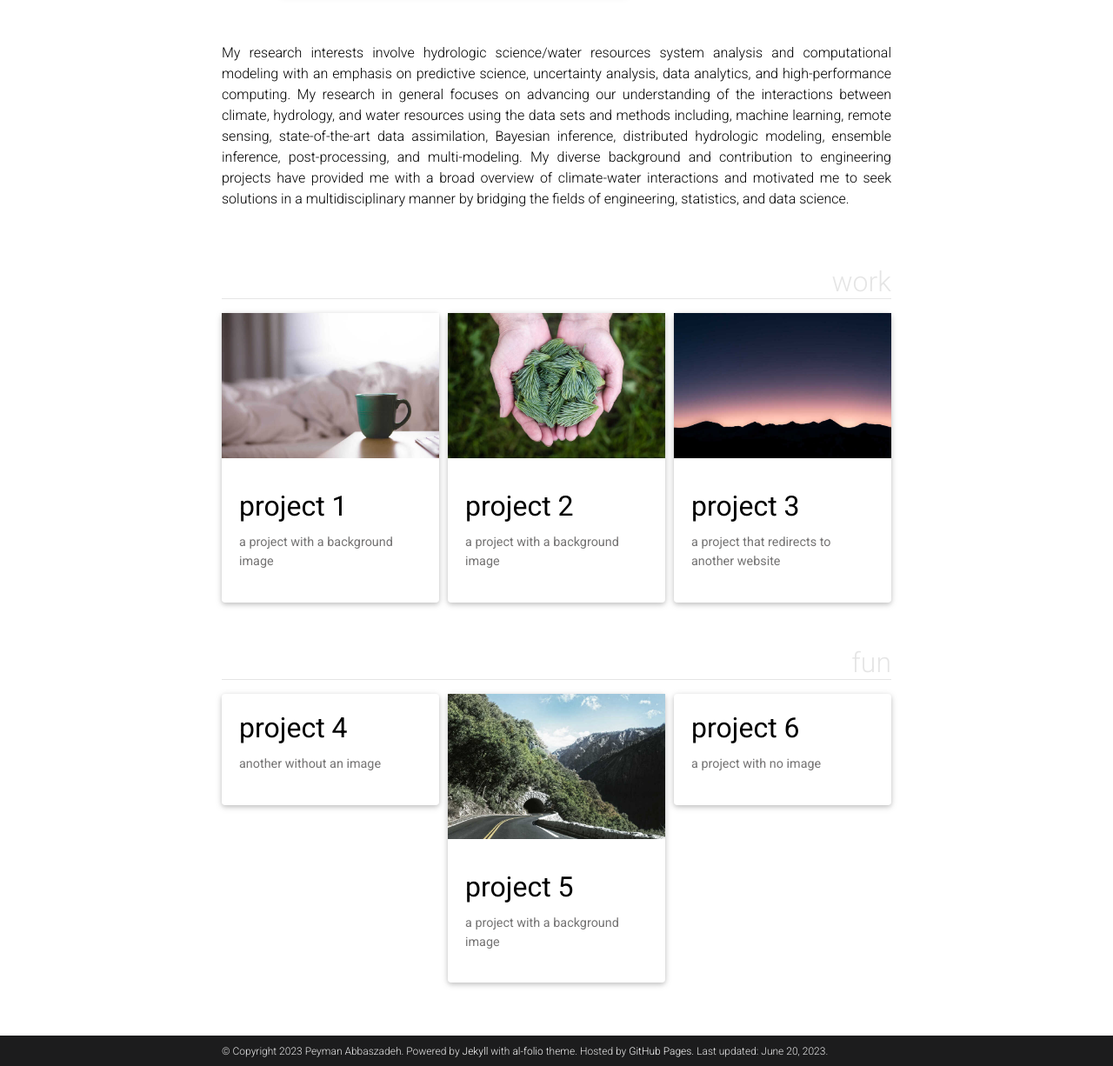
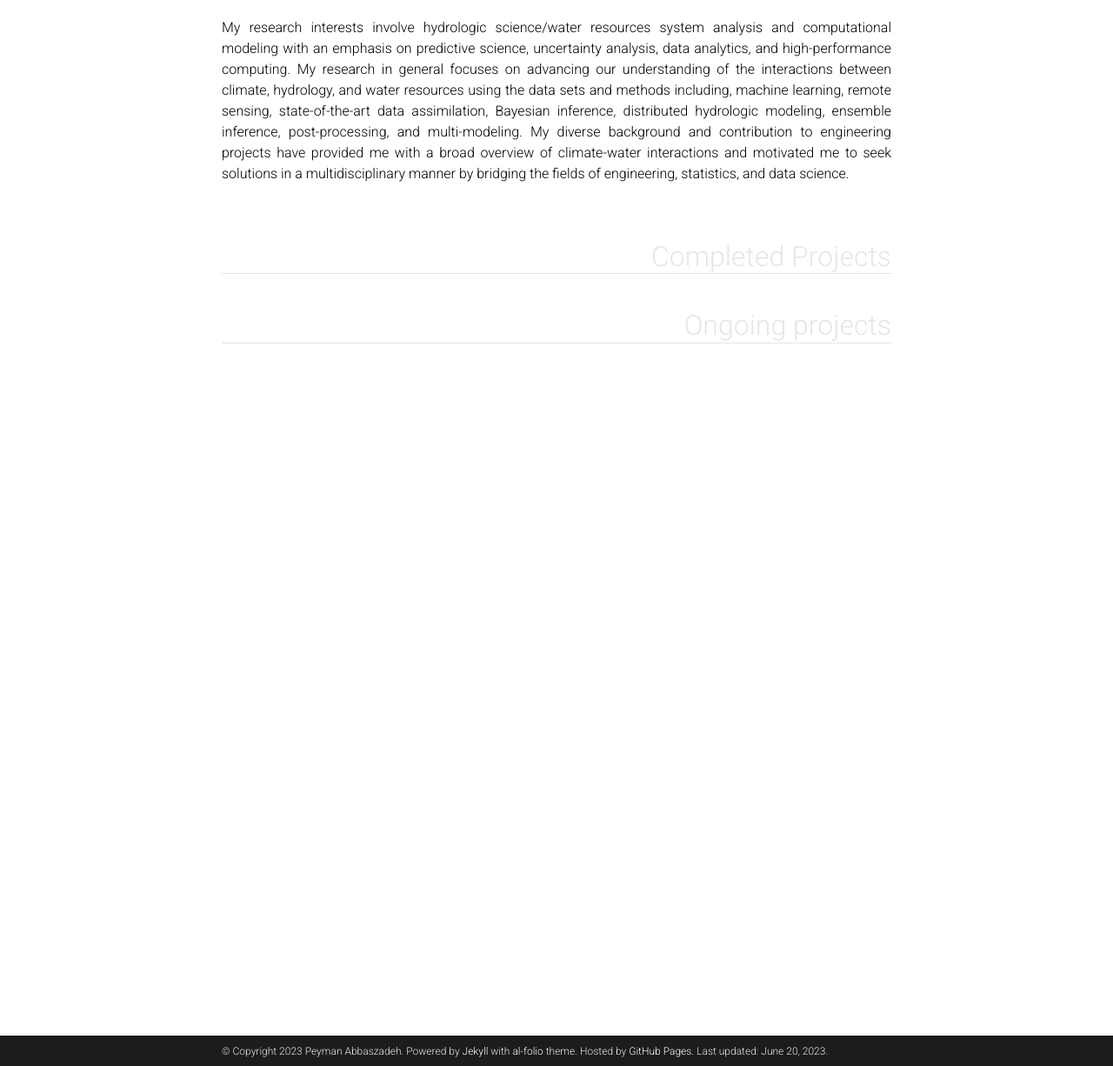
Before and after one commit to Pabbaszadeh/Pabbaszadeh.github.io, a Jekyll site: the page built from _pages/projects.md, in a window 1280 px wide and 1400 px high, scrolled down 347 px. Shown: the part 174-1400 px from the top of the window at 87% size. Built offline with Jekyll 4.4.1, drawn with Linux system fonts in a browser that asks for light colours; full-size pictures stand in for the smaller copies a plugin makes; comment, search, counter and statistics services are not loaded; a style sheet for code colours, icons or effects is not loaded; some of the changed text lies outside the part shown; grey boxes are pictures that could not be loaded.

Commit message:
Update projects.md

```diff
--- a/_pages/projects.md
+++ b/_pages/projects.md
@@ -2,10 +2,10 @@
 layout: page
 title: projects
 permalink: /projects/
-description: A growing collection of your cool projects.
+description:
 nav: true
 nav_order: 2
-display_categories: [work, fun]
+display_categories: [Completed Projects, Ongoing projects]
 horizontal: false
 ---
 
```
